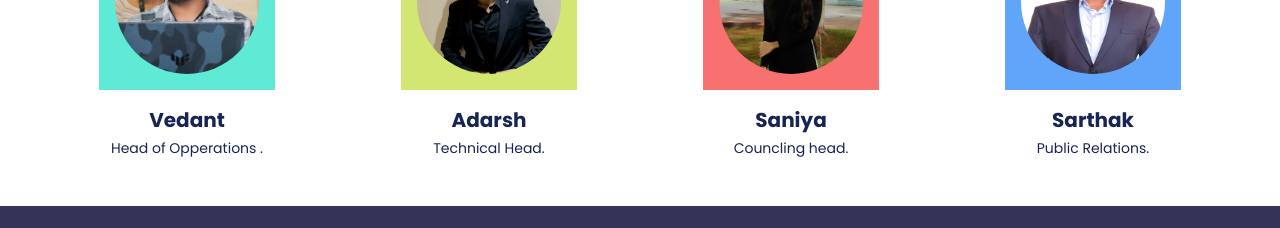
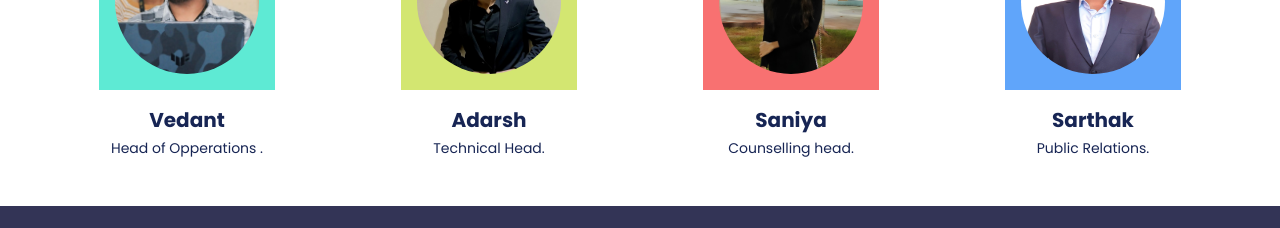
Before and after one commit to StarGate7777/StarGate, a React (Create React App) app: page / in a window 1280 px wide. Shown: the part 3320-3548 px from the top of the page. Built offline with nearby package versions, Linux system fonts and the light colour scheme.

Commit message:
Update AboutUs.js

```diff
--- a/src/components/AboutUs.js
+++ b/src/components/AboutUs.js
@@ -19,7 +19,7 @@ const teamMembers = [
   },
   {
     name: "Saniya",
-    role: "Councling head.",
+    role: "Counselling head.",
     image: saniya,
     bgColor: "bg-red-400",
   },
```
